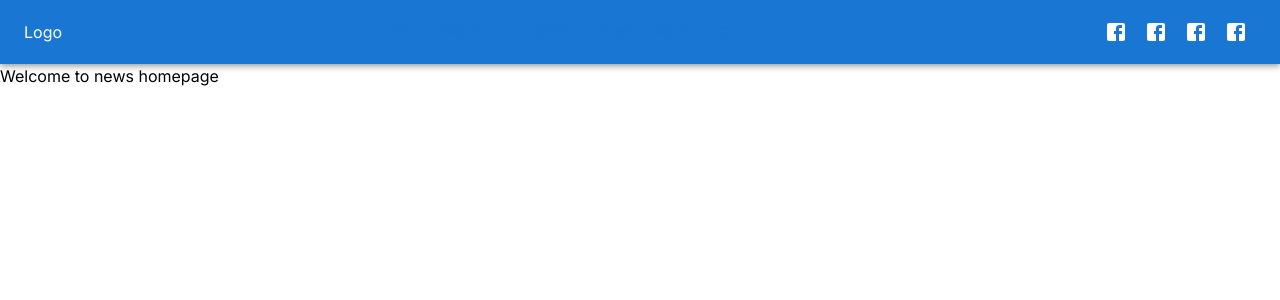
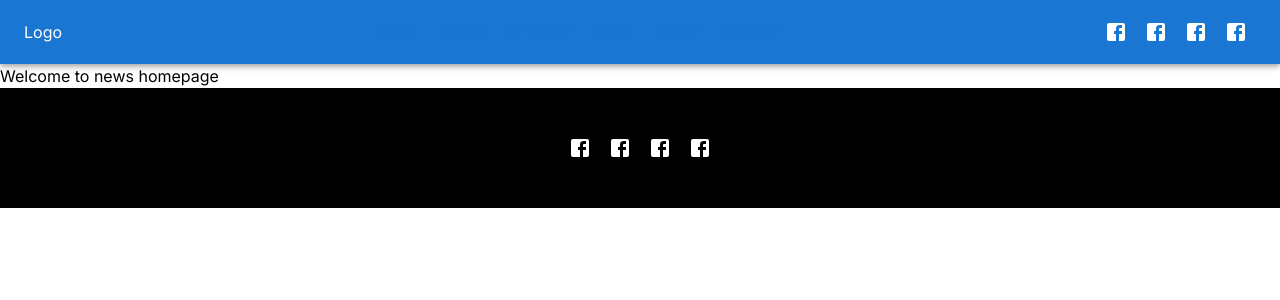
Before and after one commit to mollikacomputer/news, a Next.js app: page / in a window 1280 px wide. Shown: the top 300 px of the page. Built offline with nearby package versions, Linux system fonts and the light colour scheme.

Commit message:
implement footer

```diff
--- a/src/app/layout.js
+++ b/src/app/layout.js
@@ -1,6 +1,7 @@
 import { Inter } from "next/font/google";
 import "./globals.css";
 import Navbar from "@/components/shared/Navbar";
+import Footer from "@/components/shared/Footer";
 
 const inter = Inter({ subsets: ["latin"] });
 
@@ -15,6 +16,7 @@
       <body className={inter.className}>
         <Navbar/>
         {children}
+        <Footer/>
         </body>
     </html>
   );
--- /dev/null
+++ b/src/components/shared/Footer.js
@@ -0,0 +1,35 @@
+import Container from '@mui/material/Container';
+import Box from '@mui/material/Box';
+import Button from '@mui/material/Button';
+import { IconButton } from '@mui/material';
+import Stack from '@mui/material/Stack';
+
+// icons
+import FacebookIcon from '@mui/icons-material/Facebook';
+const Footer = () => {
+    return (
+        <Box className="bg-black px-2 py-10">
+            <Container className='text-center'>
+                <Box sx={{
+                "& svg":{color:"white"}}}
+                >
+                <IconButton>
+                        <FacebookIcon></FacebookIcon>
+                </IconButton>
+                <IconButton>
+                        <FacebookIcon></FacebookIcon>
+                </IconButton>
+                <IconButton>
+                        <FacebookIcon></FacebookIcon>
+                </IconButton>
+                <IconButton>
+                        <FacebookIcon></FacebookIcon>
+                </IconButton>
+            </Box>
+
+            </Container>
+        </Box>
+    );
+};
+
+export default Footer;
```
